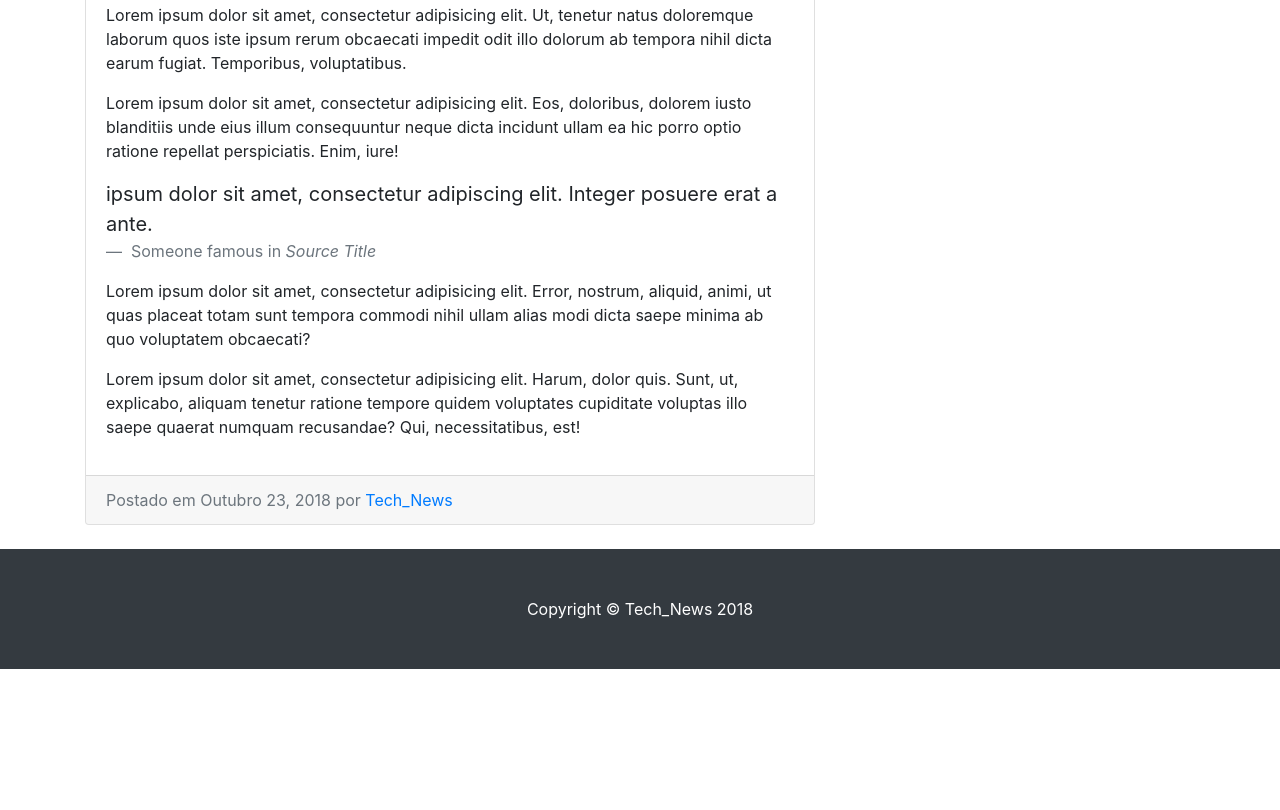
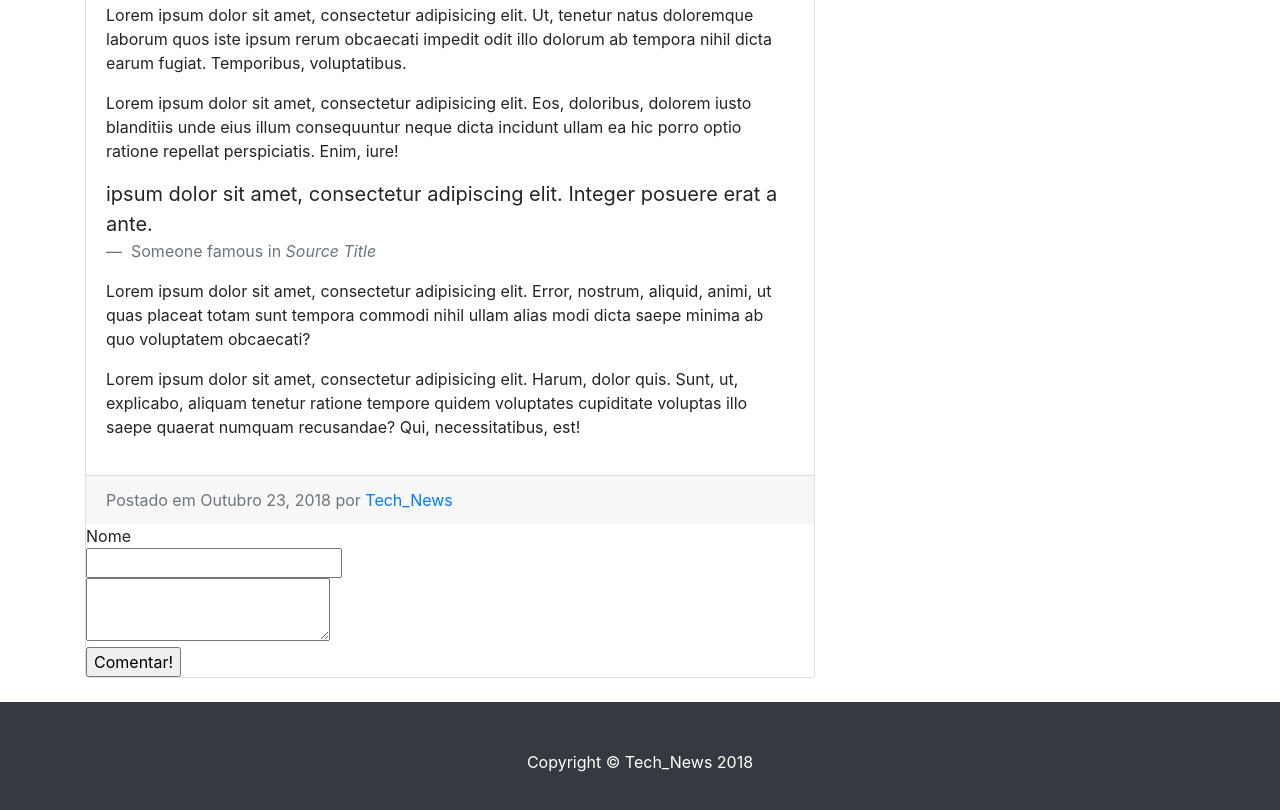
Before and after one commit to thiagooliveira88/blog, a website: page startbootstrap-blog-home-gh-pages/Hardware.html in a window 1280 px wide. Shown: the part 718-1528 px from the top of the page. Before the commit the page ends 1387 px from the top, so only its background shows below. Drawn offline with Linux system fonts and the light colour scheme.

Commit message:
Caixa de Comentarios
Foi adicionado uma caixa de comentarios simples.

```diff
--- a/startbootstrap-blog-home-gh-pages/Hardware.html
+++ b/startbootstrap-blog-home-gh-pages/Hardware.html
@@ -109,6 +109,15 @@
             Postado em Outubro 23, 2018 por
             <a href="#">Tech_News</a>
           </div>
+          <form method="post">
+              <div> <div>
+                  Nome<br>
+                  <input type="text" name="nome">
+                </div>
+              <textarea name="comments" id="comments" style="font-family:sans-serif;font-size:1.2em;"></textarea>
+              </div>
+              <input type="submit" value="Comentar!">
+              </form>
         </div>
       </div>
 
```
